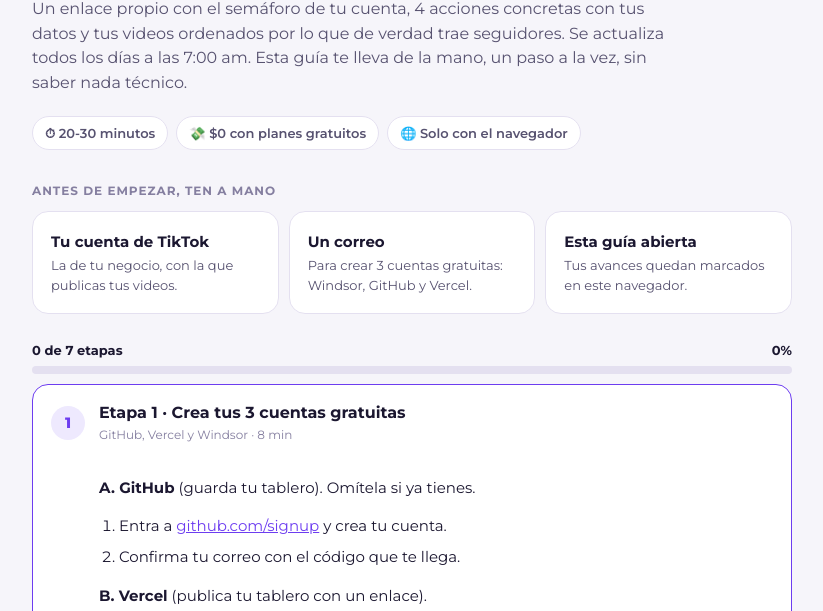
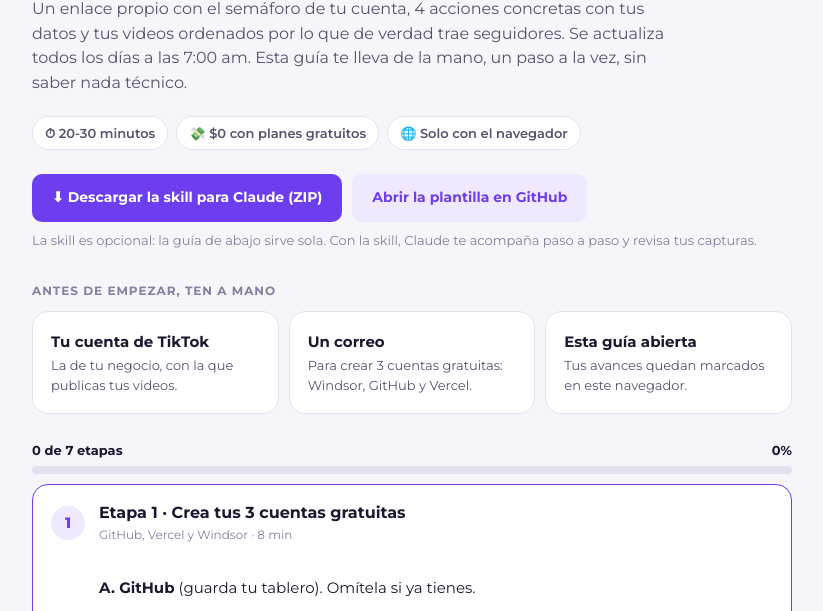
Before and after one commit to pruebacursoads/tablero-tiktok-plantilla, a plain HTML site: page guia/guia-tablero-tiktok.html in a window 1280 px wide. Shown: the part 126-737 px from the top of the page, without its empty margins (228-1051 px from the left). Drawn offline with Linux system fonts and the light colour scheme.

Commit message:
Guía: botones de descarga de la skill y de la plantilla
Co-Authored-By: Claude Sonnet 5.5 <noreply@anthropic.com>

```diff
--- a/guia/guia-tablero-tiktok.html
+++ b/guia/guia-tablero-tiktok.html
@@ -58,6 +58,10 @@ button{font:inherit;cursor:pointer}
 .btn{border:0;background:var(--accent);color:var(--accent-ink);font-weight:700;font-size:13px;padding:9px 14px;border-radius:10px;white-space:nowrap}
 .btn.ghost{background:var(--soft);color:var(--accent)}
 .mark{margin-top:6px}
+a.btn{display:inline-block;text-decoration:none}
+.cta{display:flex;flex-wrap:wrap;gap:10px;margin:0 0 8px}
+.btn.big{padding:13px 20px;font-size:14px}
+.note{font-size:13px;color:var(--ink3);margin:4px 0 0}
 .prompt{background:var(--code);border-radius:12px;padding:14px;font-size:13px;white-space:pre-wrap;max-height:260px;overflow:auto;font-family:ui-monospace,Menlo,Consolas,monospace}
 a{color:var(--accent)}
 details.faq{border-bottom:1px solid var(--line);padding:12px 0}
@@ -72,6 +76,12 @@ footer{margin-top:40px;font-size:12px;color:var(--ink3)}
   <h1>Tu tablero de TikTok que <mark>te dice qué hacer</mark> y se actualiza solo</h1>
   <p class="lead">Un enlace propio con el semáforo de tu cuenta, 4 acciones concretas con tus datos y tus videos ordenados por lo que de verdad trae seguidores. Se actualiza todos los días a las 7:00 am. Esta guía te lleva de la mano, un paso a la vez, sin saber nada técnico.</p>
   <div class="chips"><span class="chip">⏱ 20-30 minutos</span><span class="chip">💸 $0 con planes gratuitos</span><span class="chip">🌐 Solo con el navegador</span></div>
+
+  <div class="cta">
+    <a class="btn big" href="https://github.com/pruebacursoads/tablero-tiktok-plantilla/releases/latest/download/tablero-tiktok-emprendedor.zip" target="_blank" rel="noopener">⬇ Descargar la skill para Claude (ZIP)</a>
+    <a class="btn big ghost" href="https://github.com/pruebacursoads/tablero-tiktok-plantilla" target="_blank" rel="noopener">Abrir la plantilla en GitHub</a>
+  </div>
+  <p class="note">La skill es opcional: la guía de abajo sirve sola. Con la skill, Claude te acompaña paso a paso y revisa tus capturas.</p>
 
   <h2>Antes de empezar, ten a mano</h2>
   <div class="need">
@@ -100,7 +110,7 @@ footer{margin-top:40px;font-size:12px;color:var(--ink3)}
   <div class="card">
     <p style="margin-top:0">Si usas la app de escritorio de Claude (pestaña <b>Code</b>), hay dos opciones. Antes, haz tú las etapas 1 y 2 (las cuentas y conectar TikTok), porque solo tú puedes iniciar sesión.</p>
     <ol>
-      <li><b>Instala la skill</b> <code>tablero-tiktok-emprendedor</code> (carpeta <code>skill</code> de la plantilla, o el ZIP que te dio Hugo) y escribe: <i>"Quiero mi tablero de TikTok"</i>.</li>
+      <li><b>Instala la skill</b> <code>tablero-tiktok-emprendedor</code> y escribe: <i>"Quiero mi tablero de TikTok"</i>.<div class="cta" style="margin-top:8px"><a class="btn" href="https://github.com/pruebacursoads/tablero-tiktok-plantilla/releases/latest/download/tablero-tiktok-emprendedor.zip" target="_blank" rel="noopener">⬇ Descargar la skill (ZIP)</a></div></li>
       <li><b>O pega este prompt maestro</b> en una carpeta vacía:</li>
     </ol>
     <div class="prompt" id="prompt"></div>
```
